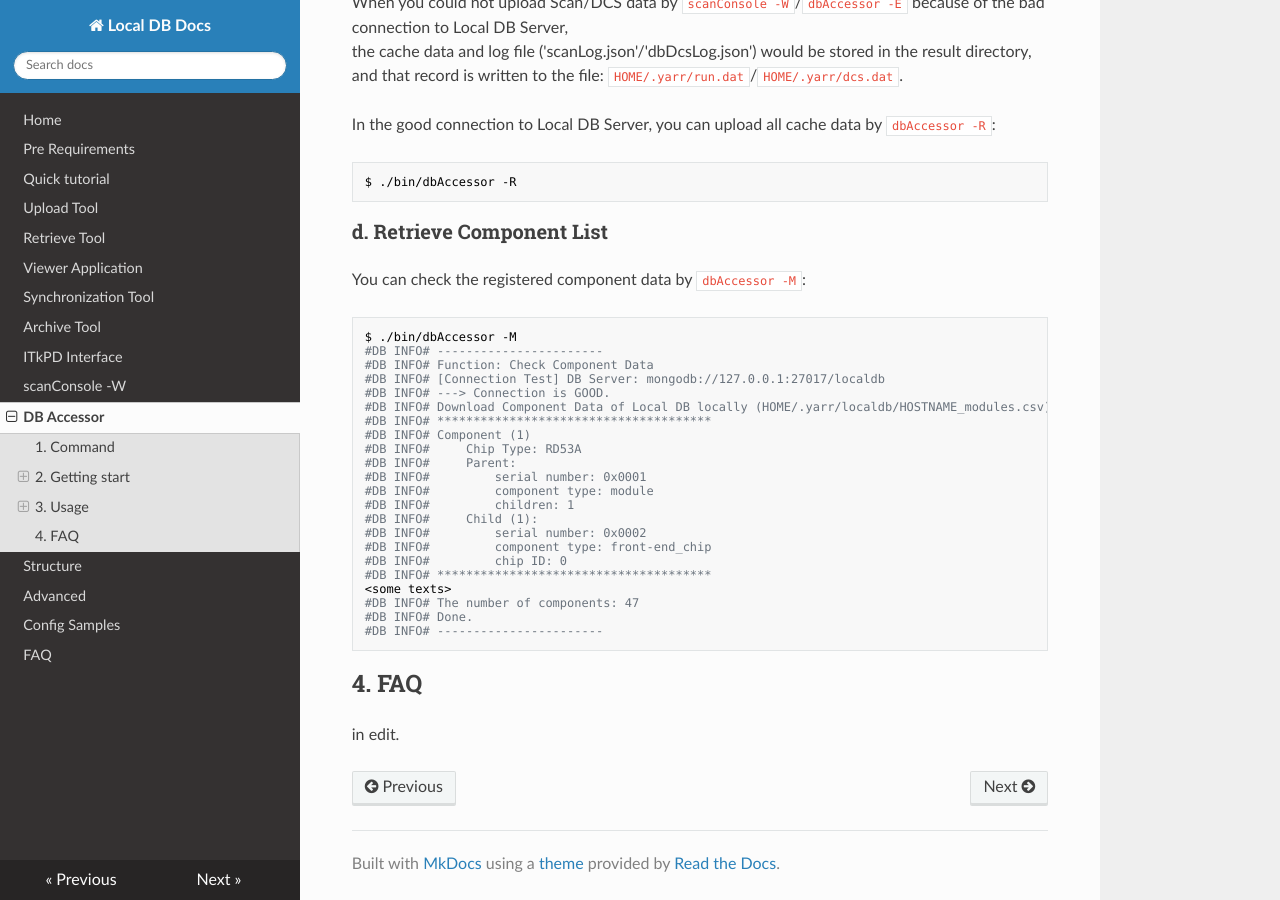
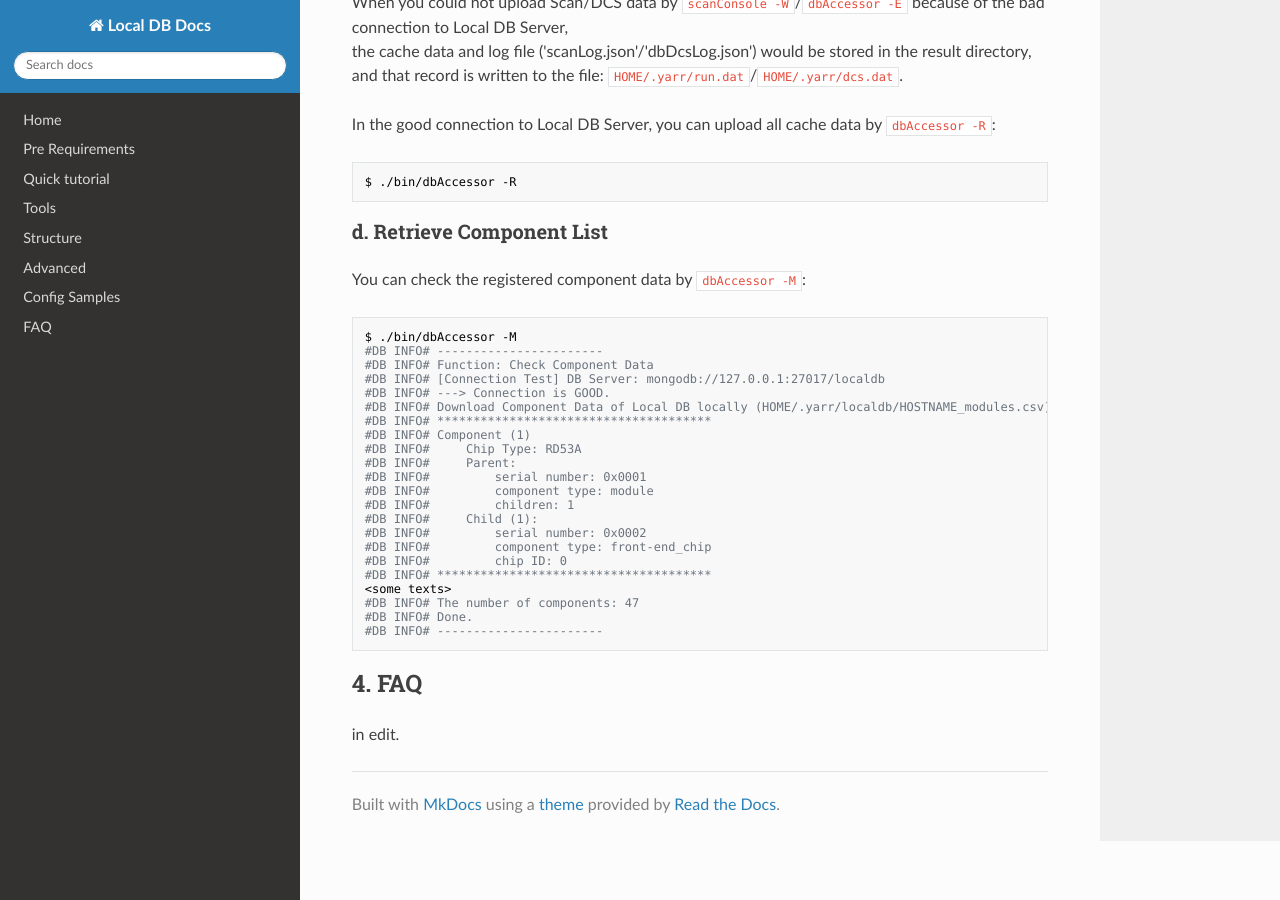
Before and after one commit to jlab-hep/localdb-docs, an MkDocs documentation site: the page built from docs/accessor.md, in a window 1280 px wide and 900 px high, scrolled down 3848 px. Built offline with MkDocs 1.6.1, drawn with Linux system fonts in a browser that asks for light colours; nearby versions of some CDN libraries; old or Windows-style settings are respelled for this version of MkDocs.

Commit message:
Added tools.md

```diff
--- a/mkdocs.yml
+++ b/mkdocs.yml
@@ -3,14 +3,7 @@ pages:
     - Home: index.md
     - Pre Requirements: requirements.md
     - Quick tutorial: tutorial.md
-    - Upload Tool: upload.md
-    - Retrieve Tool: retrieve.md
-    - Viewer Application: viewer.md
-    - Synchronization Tool: sync.md
-    - Archive Tool: archive.md
-    - ITkPD Interface: itkpd-interface.md
-    - scanConsole -W: scanconsole.md
-    - DB Accessor: accessor.md
+    - Tools: tool.md
     - Structure: structure.md
     - Advanced: advanced.md
     - Config Samples: config.md
```
Also changed, not shown: docs/tool.md (added, +18 -0 lines).
